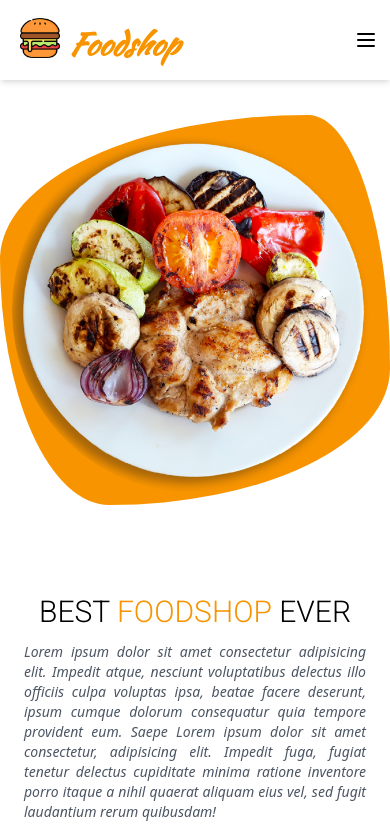
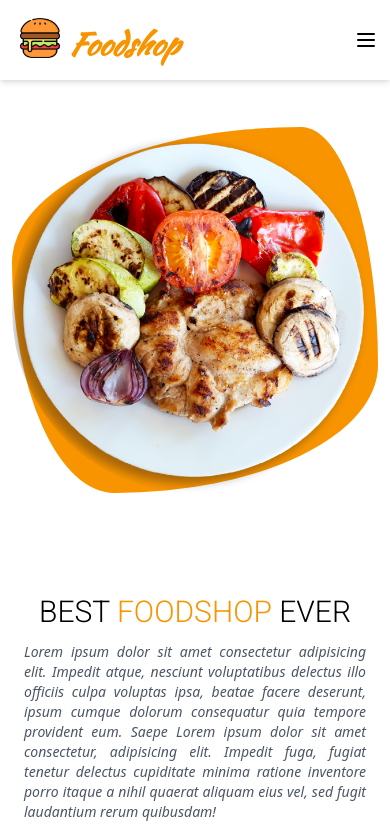
Before and after one commit to KaungThant-Zin/foodshop, a React (Create React App) app: page / in a window 390 px wide. Shown: the top 830 px of the page. Built offline with nearby package versions, Linux system fonts and the light colour scheme; a web font is replaced by a local one.

Commit message:
fixed order

```diff
--- a/src/pages/Home.jsx
+++ b/src/pages/Home.jsx
@@ -15,13 +15,13 @@ const Home = () => {
     return (
         <div>
             <div className="grid lg:grid-cols-2 md:grid-cols-1 sm:grid-cols-1 items-center min-h-screen">
-                <div className="p-3 flex justify-center lg:hidden md:hidden imgshape">
+                {/* <div className="p-3 flex justify-center lg:hidden md:hidden imgshape">
                     <Flip>
                     <img src={logofood} alt="logofood" className="object-cover foodlogo rounded-full" />
                     </Flip>
-                </div>
+                </div> */}
                 <Fade left>
-                <div className=" mt-5 text-center">
+                <div className=" mt-5 text-center lg:order-1 order-2">
                     <h1 className="navfont text-3xl lg:text-6xl">BEST <span className="foodcolor">FOODSHOP</span> EVER</h1>
                     <p className="mt-3 mx-6 text-justify italic text-sm text-gray-600">Lorem ipsum dolor sit amet consectetur adipisicing elit. Impedit atque, nesciunt voluptatibus delectus illo officiis culpa voluptas ipsa, beatae facere deserunt, ipsum cumque dolorum consequatur quia tempore provident eum. Saepe Lorem ipsum dolor sit amet consectetur, adipisicing elit. Impedit fuga, fugiat tenetur delectus cupiditate minima ratione inventore porro itaque a nihil quaerat aliquam eius vel, sed fugit laudantium rerum quibusdam!</p>
 
@@ -33,7 +33,7 @@ const Home = () => {
                     </div>
                 </div>
                 </Fade>
-                <div className=" lg:my-10 p-3 flex justify-center sm:block hidden sm:flex sm:justify-center">
+                <div className=" lg:my-10 p-3 flex justify-center sm:order-1">
                     <div className="imgshape">
                     <Flip>
                     <img src={logofood} alt="logofood" className="object-cover foodlogo rounded-full" />
```
